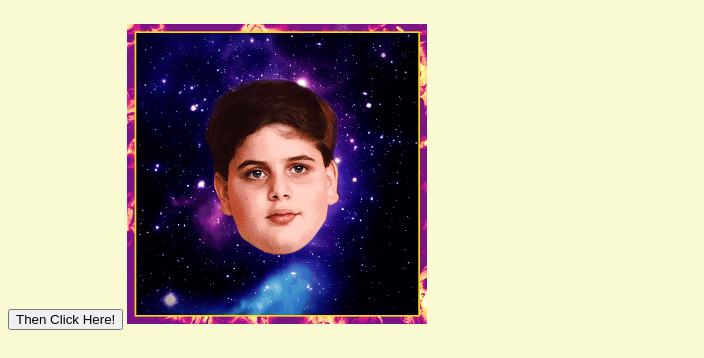
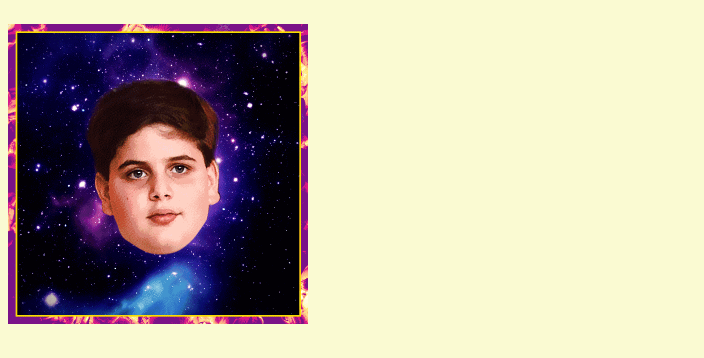
Before and after one commit to nottapotato/nottapotato.github.io, a plain HTML site: page index.html in a window 1280 px wide. Shown: the part 156-514 px from the top of the page, without its empty margins (0-704 px from the left). Drawn offline with Linux system fonts and the light colour scheme.

Commit message:
fierce boi
tried and failed buttons

```diff
--- a/index.html
+++ b/index.html
@@ -2,6 +2,20 @@
     <title> Why are You Like This.</title>
 
 <head>
+<style>
+/*    .button {*/
+/*    background-color: darkred;  Green */
+/*    border-radius: 12px;*/
+/*    color: white;*/
+/*    padding: 15px 32px;*/
+/*    text-align: center;*/
+/*    text-decoration: none;*/
+/*    display: inline-block;*/
+/*    font-size: 16px;*/
+/*    -webkit-transition-duration: .4s;*/
+/*    cursor:pointer;*/
+}
+</style>
 <link rel="stylesheet" type="text/css"
       href="background%20stuffs.css">
 
@@ -10,7 +24,8 @@
 <p><strong>Are you a Taki Lover??? :0</strong></p>
 
 <body>
-    <p> Are you <em>CRAZY</em> for Takis?</p> <button type="button">Then Click Here!</button>
+    <p> Are you <em>CRAZY</em> for Takis?</p>
+<!--<button type="button">Then Click Here!</button>-->
 
 
 
```
Also changed, not shown: 1 other file.
